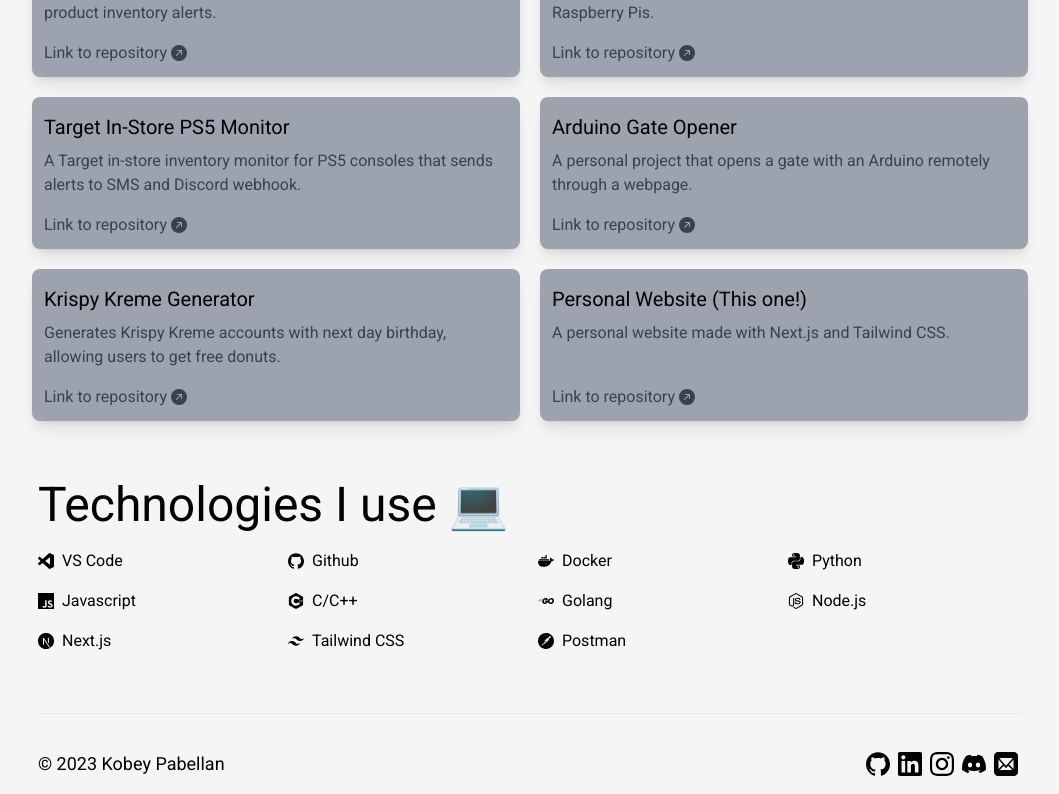
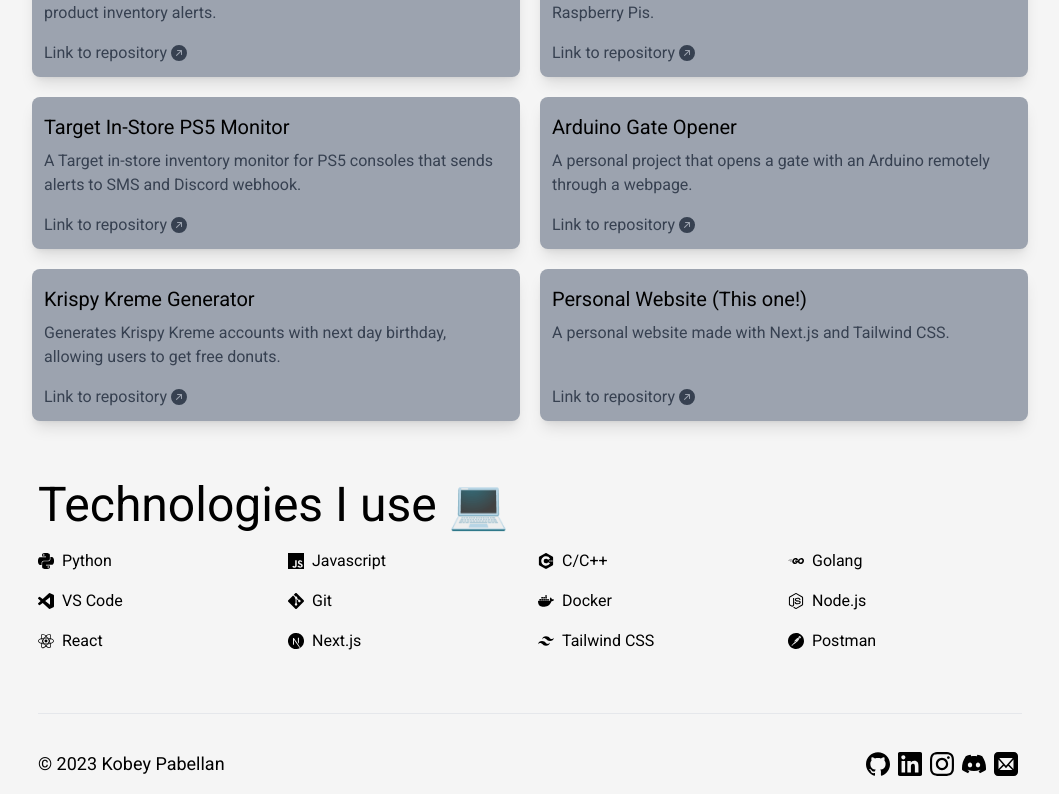
Before and after one commit to kpabellan/personal-website, a Next.js app: page / in a window 1280 px wide. Shown: the part 539-1333 px from the top of the page, without its empty margins (110-1169 px from the left). Built offline with nearby package versions, Linux system fonts and the light colour scheme; no server answers.

Commit message:
Updated technologies

```diff
--- a/components/Technologies.js
+++ b/components/Technologies.js
@@ -1,16 +1,17 @@
 import {
   SiVisualstudiocode,
-  SiGithub,
+  SiGit,
   SiDocker,
   SiPython,
   SiJavascript,
   SiCplusplus,
   SiGo,
   SiNodedotjs,
+  SiReact,
   SiNextdotjs,
   SiTailwindcss,
   SiPostman
-} from 'react-icons/si'
+} from 'react-icons/si';
 
 export const Technologies = () => {
   return (
@@ -20,20 +21,6 @@ export const Technologies = () => {
       </h1>
 
       <ul className='grid grid-cols-3 gap-4 sm:grid-cols-4'>
-        <li className='flex items-center space-x-2'>
-          <span><SiVisualstudiocode /></span>
-          <span>VS Code</span>
-        </li>
-
-        <li className='flex items-center space-x-2'>
-          <span><SiGithub /></span>
-          <span>Github</span>
-        </li>
-
-        <li className='flex items-center space-x-2'>
-          <span><SiDocker /></span>
-          <span>Docker</span>
-        </li>
 
         <li className='flex items-center space-x-2'>
           <span><SiPython /></span>
@@ -56,8 +43,28 @@ export const Technologies = () => {
         </li>
 
         <li className='flex items-center space-x-2'>
+          <span><SiVisualstudiocode /></span>
+          <span>VS Code</span>
+        </li>
+
+        <li className='flex items-center space-x-2'>
+          <span><SiGit /></span>
+          <span>Git</span>
+        </li>
+
+        <li className='flex items-center space-x-2'>
+          <span><SiDocker /></span>
+          <span>Docker</span>
+        </li>
+
+        <li className='flex items-center space-x-2'>
           <span><SiNodedotjs /></span>
           <span>Node.js</span>
+        </li>
+
+        <li className='flex items-center space-x-2'>
+          <span><SiReact /></span>
+          <span>React</span>
         </li>
 
         <li className='flex items-center space-x-2'>
@@ -77,5 +84,5 @@ export const Technologies = () => {
       </ul>
 
     </div>
-  )
-}
+  );
+};
```
